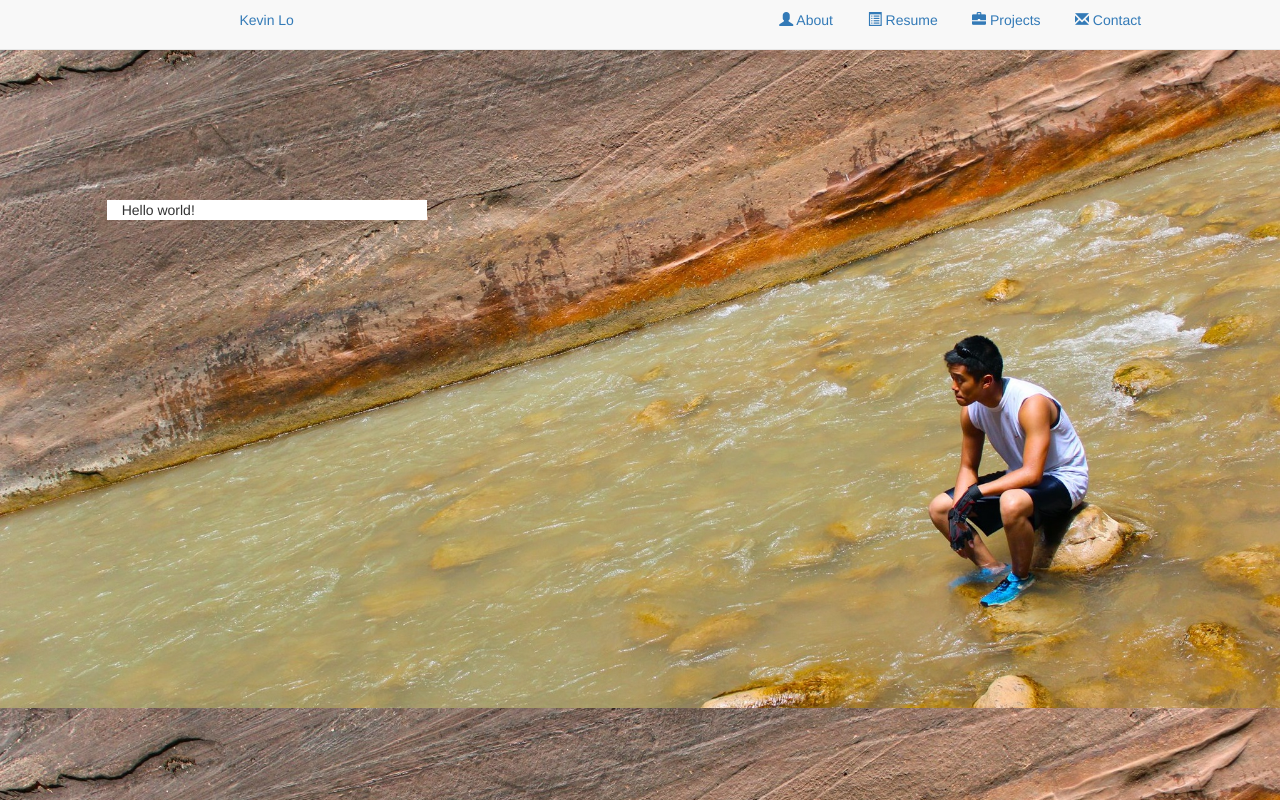
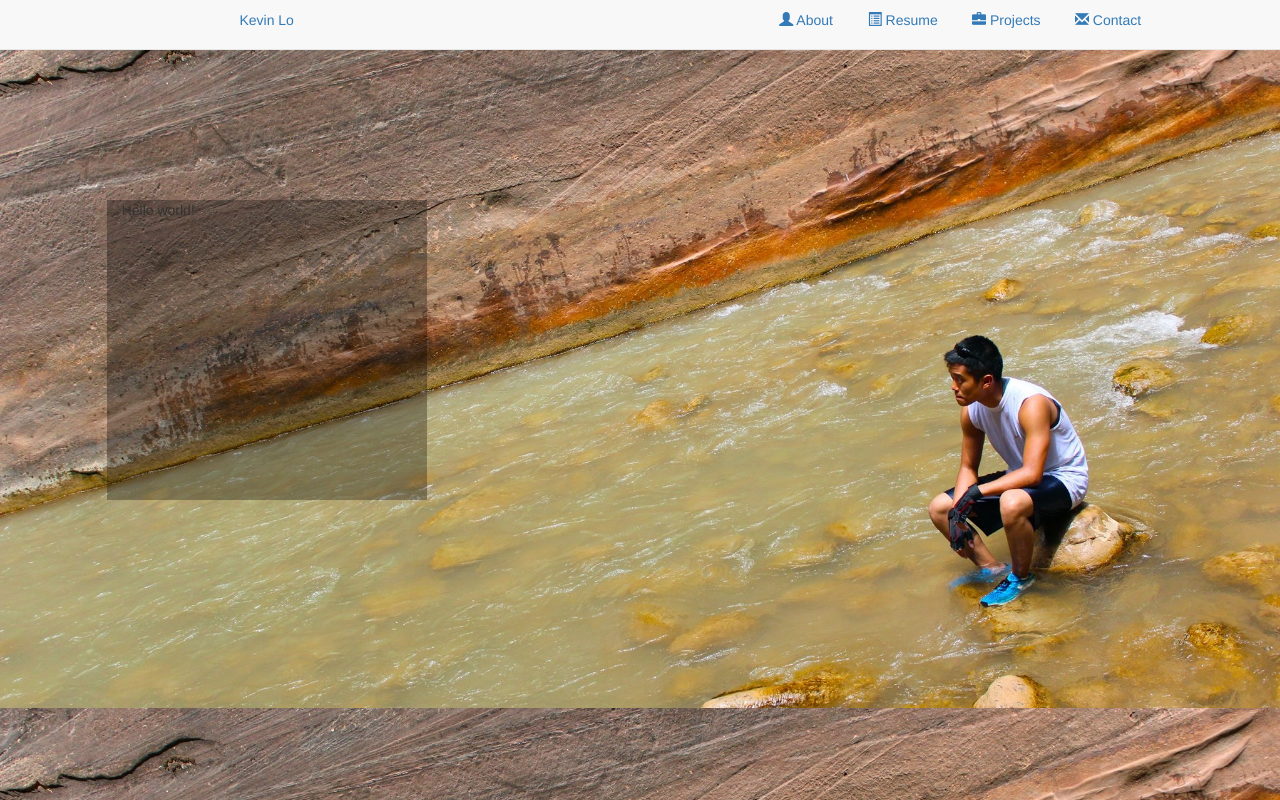
Before and after one commit to KLo94/KLo94.github.io, a plain HTML site: page index.html in a window 1280 px wide. Drawn offline with Linux system fonts and the light colour scheme.

Commit message:
translucent background

```diff
--- a/style.css
+++ b/style.css
@@ -6,7 +6,8 @@ body{
 	background-size: cover;
 }
 [id=synopsisbox]{
-	background-color:white;
+	background-color:rgba(0,0,0,0.3);
+	height: 300px;
 }
 .pushdown{
 	margin-top: 200px;
```
